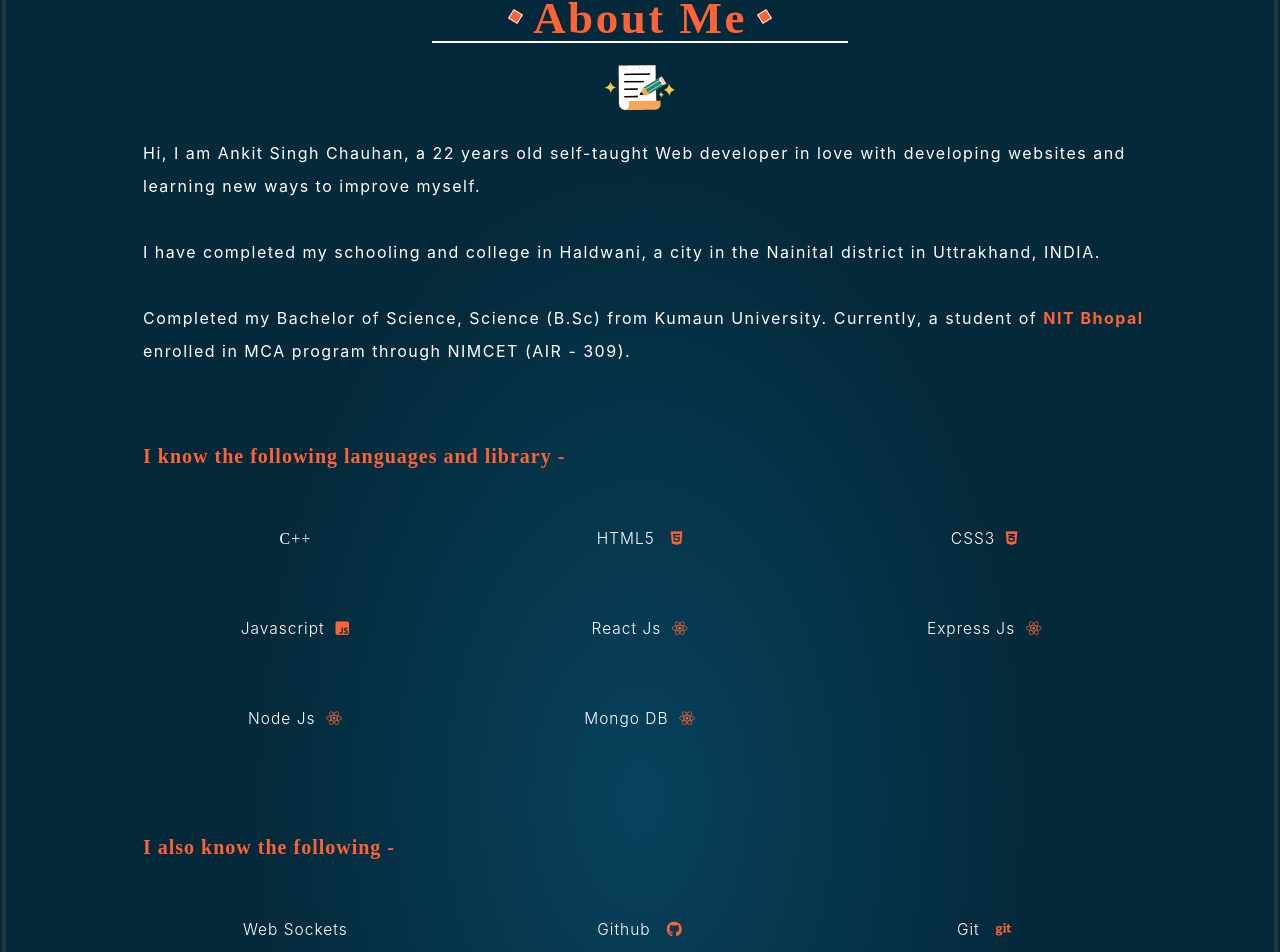
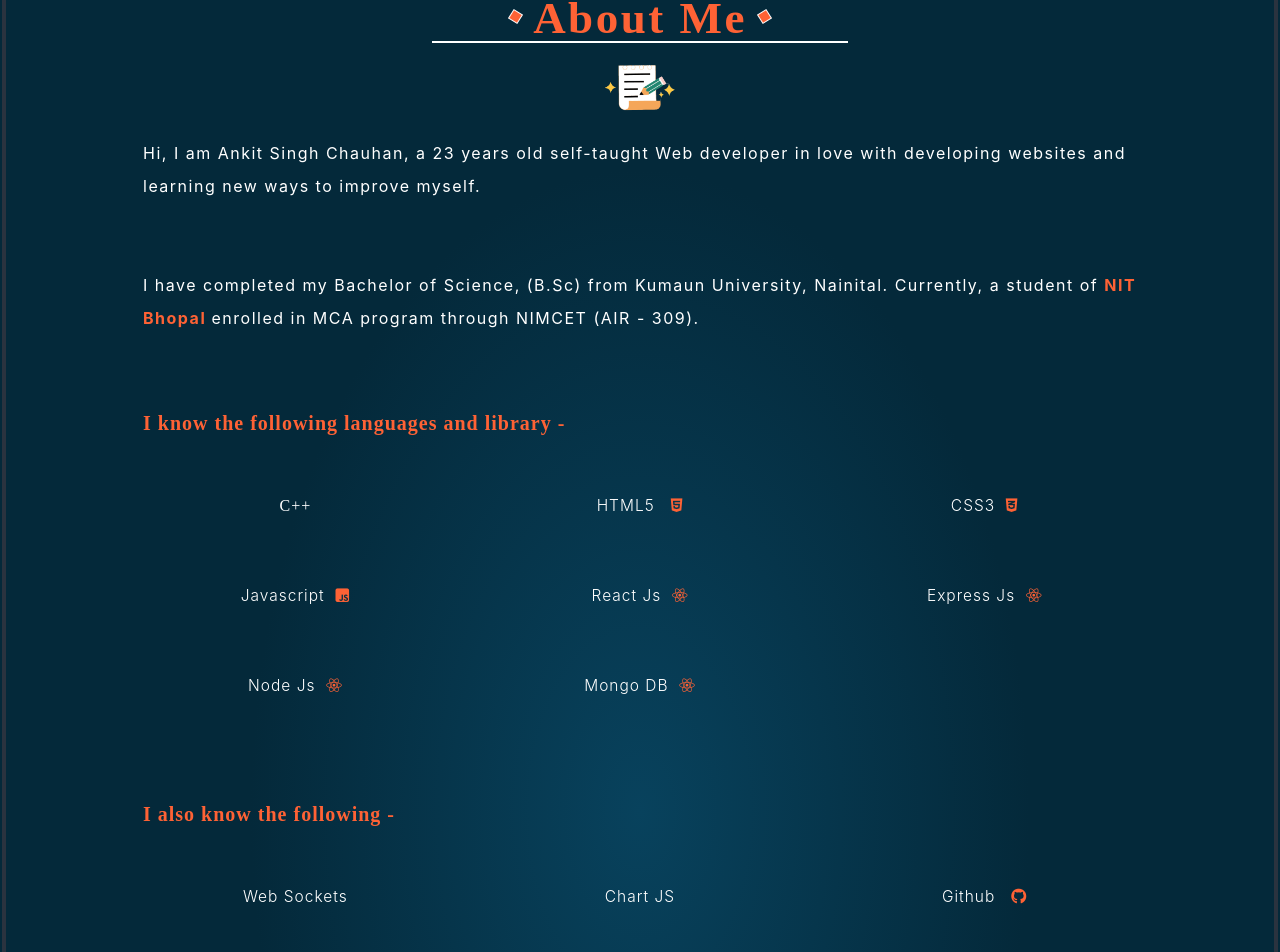
Before and after one commit to ankitsingh2105/Portfolio, a React (Create React App) app: page / in a window 1280 px wide. Shown: the part 798-1750 px from the top of the page. Built offline with nearby package versions, Linux system fonts and the light colour scheme; a web font is replaced by a local one.

Commit message:
added new resume and updted my age

```diff
--- a/src/COMPONENTS/Newhome.jsx
+++ b/src/COMPONENTS/Newhome.jsx
@@ -363,14 +363,14 @@
                         <img loading="lazy" style={{ "height": "70px" }} src={about1} alt="" />
                         <p className="info_para" style={whitetoblack}>
 
-                            Hi, I am Ankit Singh Chauhan, a 22 years old self-taught Web developer in
+                            Hi, I am Ankit Singh Chauhan, a 23 years old self-taught Web developer in
                             love with developing websites and learning new ways to improve myself.
                             <br /><br />
 
-                            I have completed my schooling and college in Haldwani, a city in the Nainital district
-                            in Uttrakhand, INDIA.<br />
+                            {/* I have completed my schooling and college in Haldwani, a city in the Nainital district
+                            in Uttrakhand, INDIA.<br /> */}
 
-                            <br></br>Completed my Bachelor of Science, Science (B.Sc) from Kumaun University. Currently, a student of <strong className='Mca' style={greetingstyle}> NIT Bhopal </strong> enrolled in MCA program through NIMCET (AIR - 309).
+                            <br></br>I have completed my Bachelor of Science, (B.Sc) from Kumaun University, Nainital. Currently, a student of <strong className='Mca' style={greetingstyle}> NIT Bhopal </strong> enrolled in MCA program through NIMCET (AIR - 309).
                         </p>
                     </div>
 
@@ -405,6 +405,7 @@
 
                     <ul className='lost2'>
                         <li style={whitetoblack} className='like'>Web Sockets</li>
+                        <li style={whitetoblack} className='like'>Chart JS</li>
                         <li style={whitetoblack} className='like'>Github&nbsp;&nbsp; <i style={greetingstyle} class="fa-brands fa-github"></i></li>
 
                         <li style={whitetoblack} className='like'>Git&nbsp;&nbsp;    <i style={greetingstyle} class="fa-brands fa-git"></i></li>
```
Also changed, not shown: 1 other file (tests, documents, lock files or other folders).
